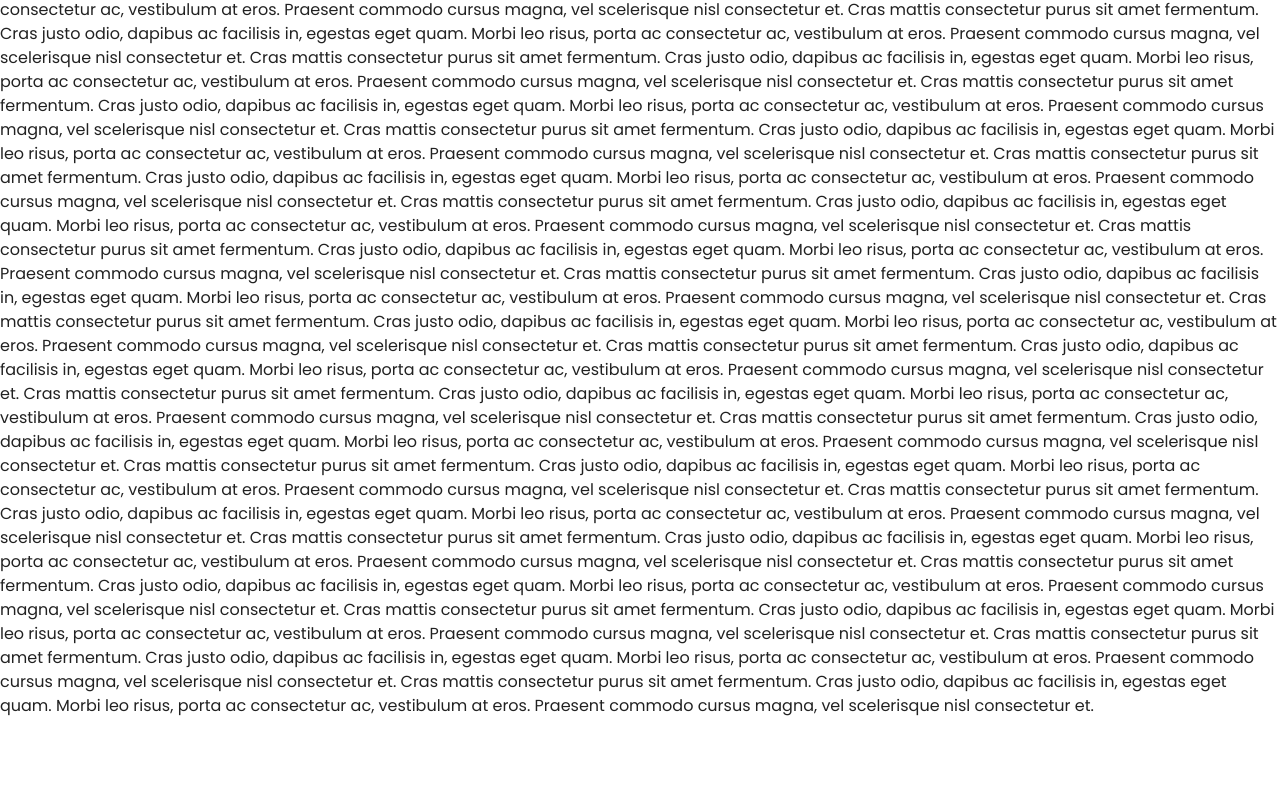
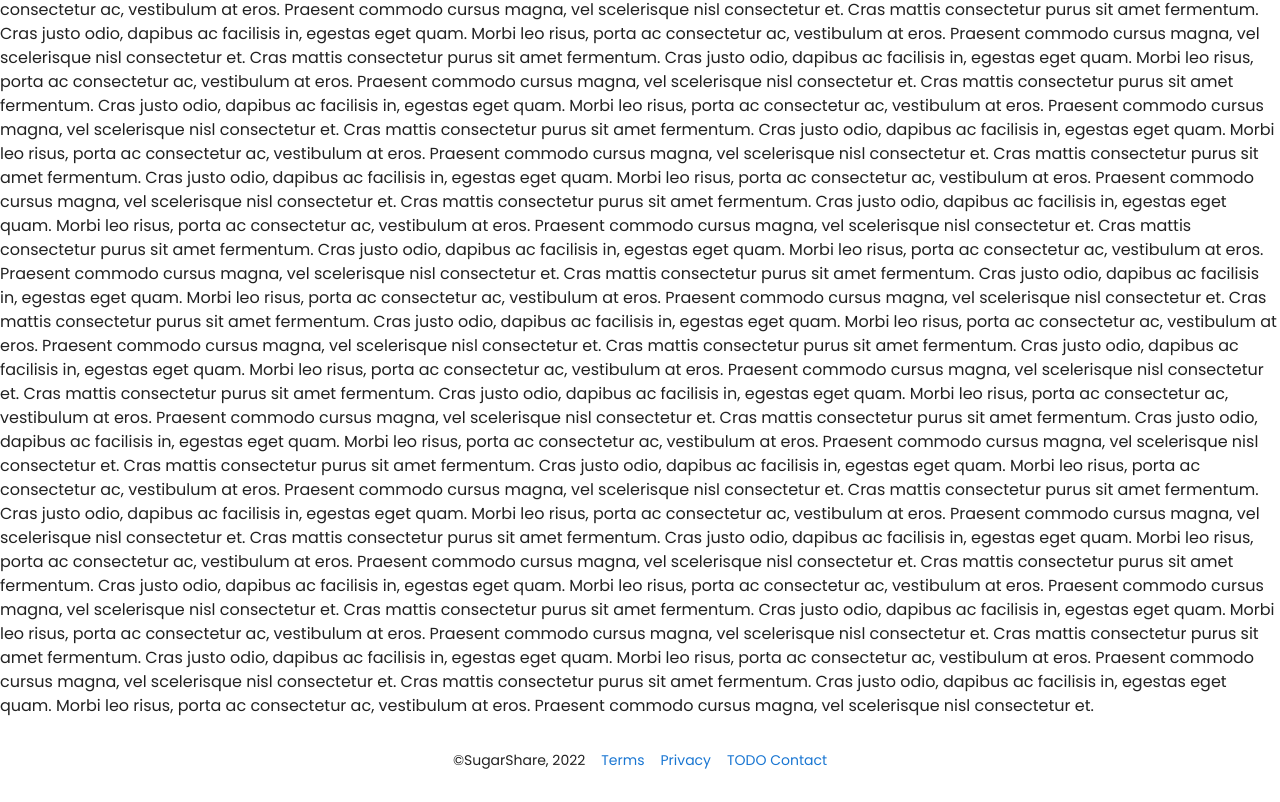
Before and after one commit to sugarshare/sugarshare-www, a React (Create React App) app: page / in a window 1280 px wide. Shown: the part 3058-3860 px from the top of the page. Before the commit the page ends 3792 px from the top, so only its background shows below. Built offline with nearby package versions, Linux system fonts and the light colour scheme.

Commit message:
Add footer

```diff
--- a/src/App.tsx
+++ b/src/App.tsx
@@ -4,6 +4,7 @@ import Box from '@mui/material/Box';
 // import Typography from '@mui/material/Typography';
 
 import Navigation from './components/Navigation';
+import Footer from './components/Footer';
 
 function App() {
   return (
@@ -19,6 +20,7 @@ Praesent commodo cursus magna, vel scelerisque nisl consectetur et.`,
           )
           .join('\n')}
       </Box>
+      <Footer />
     </Container>
   );
 }
--- /dev/null
+++ b/src/components/Footer.tsx
@@ -0,0 +1,28 @@
+import React from 'react';
+import Box from '@mui/material/Box';
+import Link from '@mui/material/Link';
+
+export default function Footer() {
+  return (
+    <Box sx={{
+      display: 'flex',
+      flexWrap: 'wrap',
+      justifyContent: 'center',
+      my: 4,
+      typography: 'body2',
+      '& > :not(style) + :not(style)': {
+        ml: 2,
+      },
+    }}
+    >
+
+      <span>
+        &copy;
+        {`SugarShare, ${new Date().getFullYear()}`}
+      </span>
+      <Link href='/terms.html' underline='hover' aria-label='go to terms and conditions'>Terms</Link>
+      <Link href='/privacy.html' underline='hover' aria-label='go to privacy policy'>Privacy</Link>
+      <Link href='/' underline='hover' aria-label='go to contact'>TODO Contact</Link>
+    </Box>
+  );
+}
```
